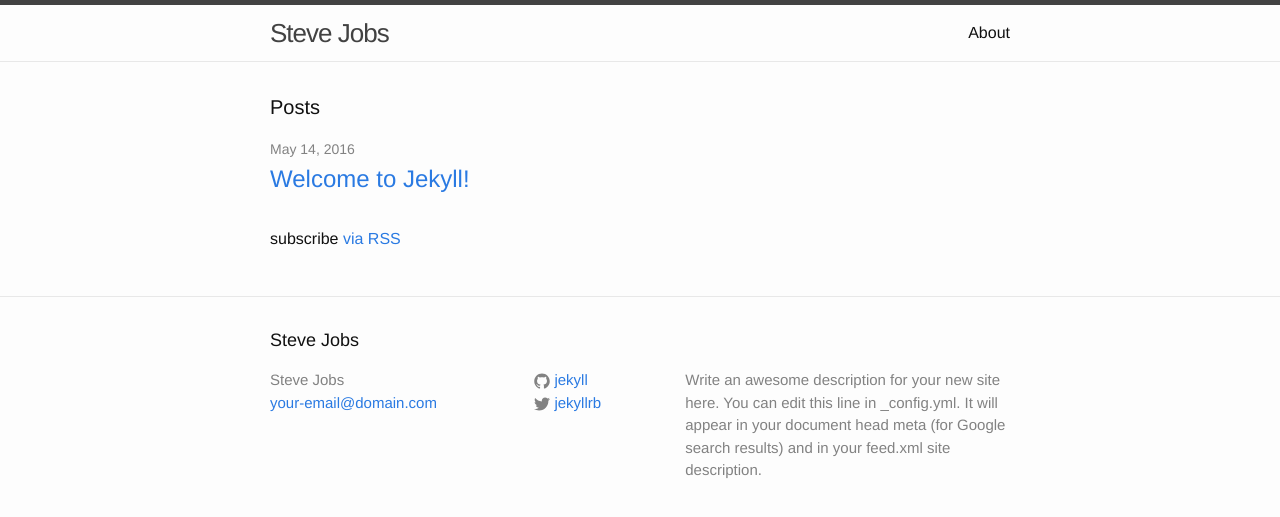
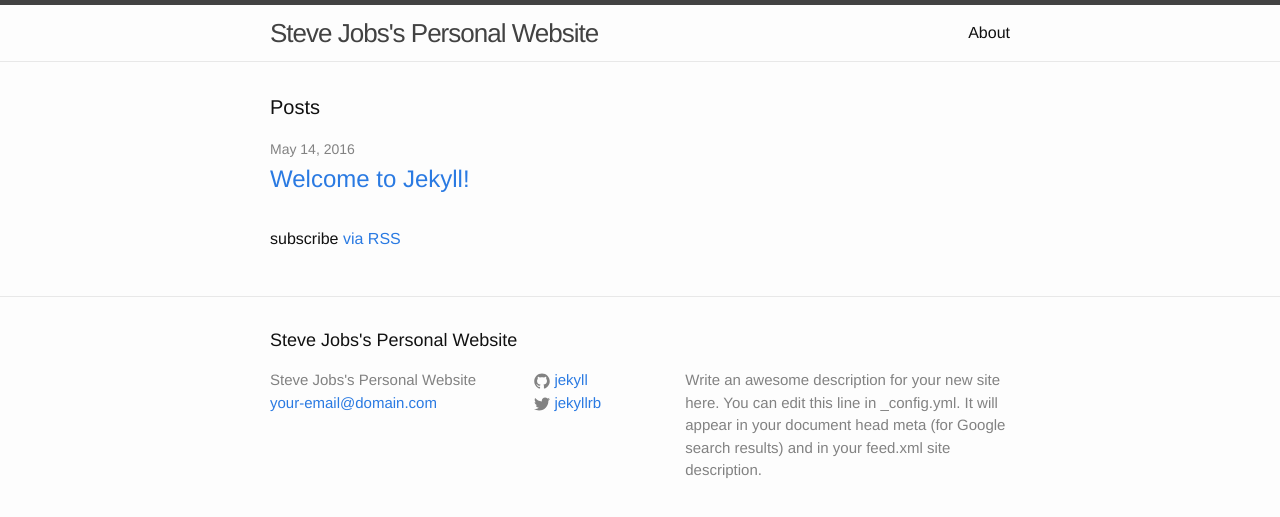
Before and after one commit to ishanm0/ishanm0.github.io, a Jekyll site: the page built from index.html, in a window 1280 px wide. Shown: the top 517 px of the page. Built offline with Jekyll 4.4.1, drawn with Linux system fonts in a browser that asks for light colours.

Commit message:
Save my work

```diff
--- a/_config.yml
+++ b/_config.yml
@@ -6,7 +6,7 @@
 # 'jekyll serve'. If you change this file, please restart the server process.
 
 # Site settings
-title: Steve Jobs
+title: Steve Jobs's Personal Website
 email: your-email@domain.com
 description: > # this means to ignore newlines until "baseurl:"
   Write an awesome description for your new site here. You can edit this
```
